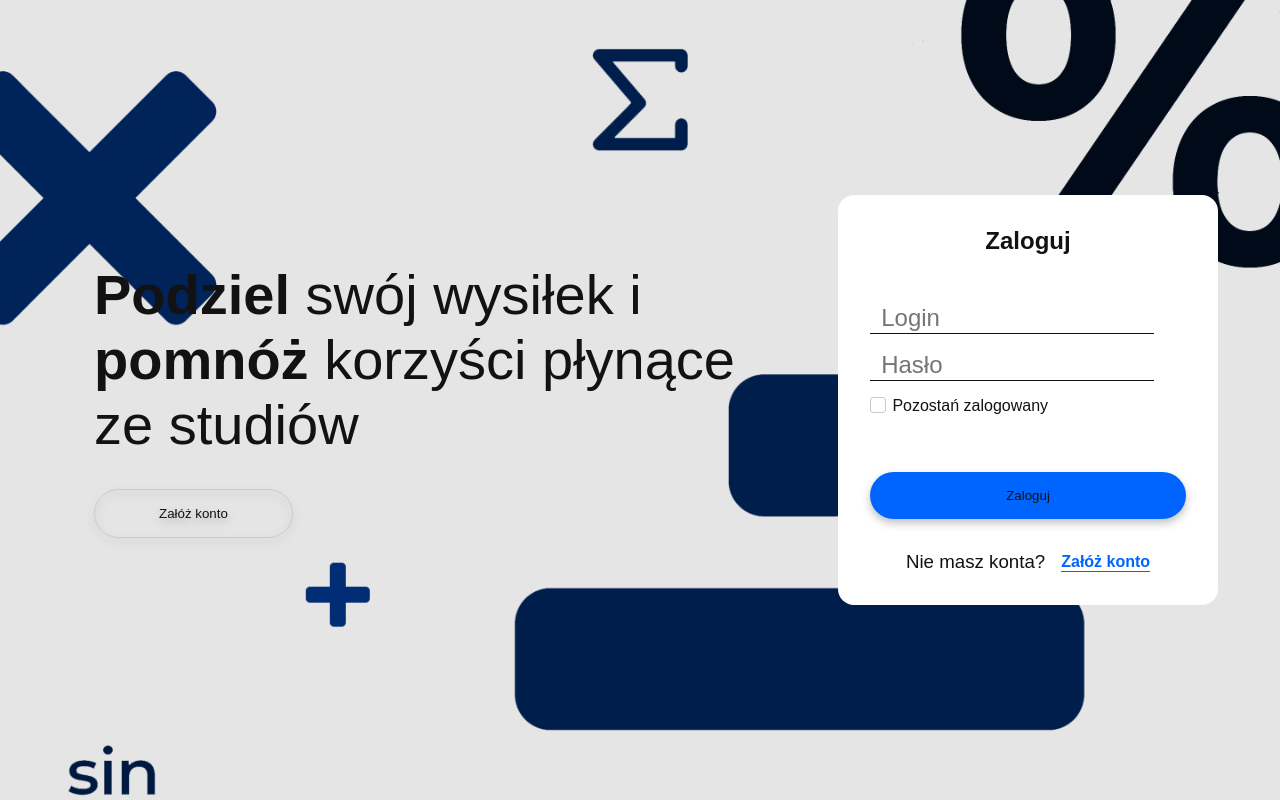
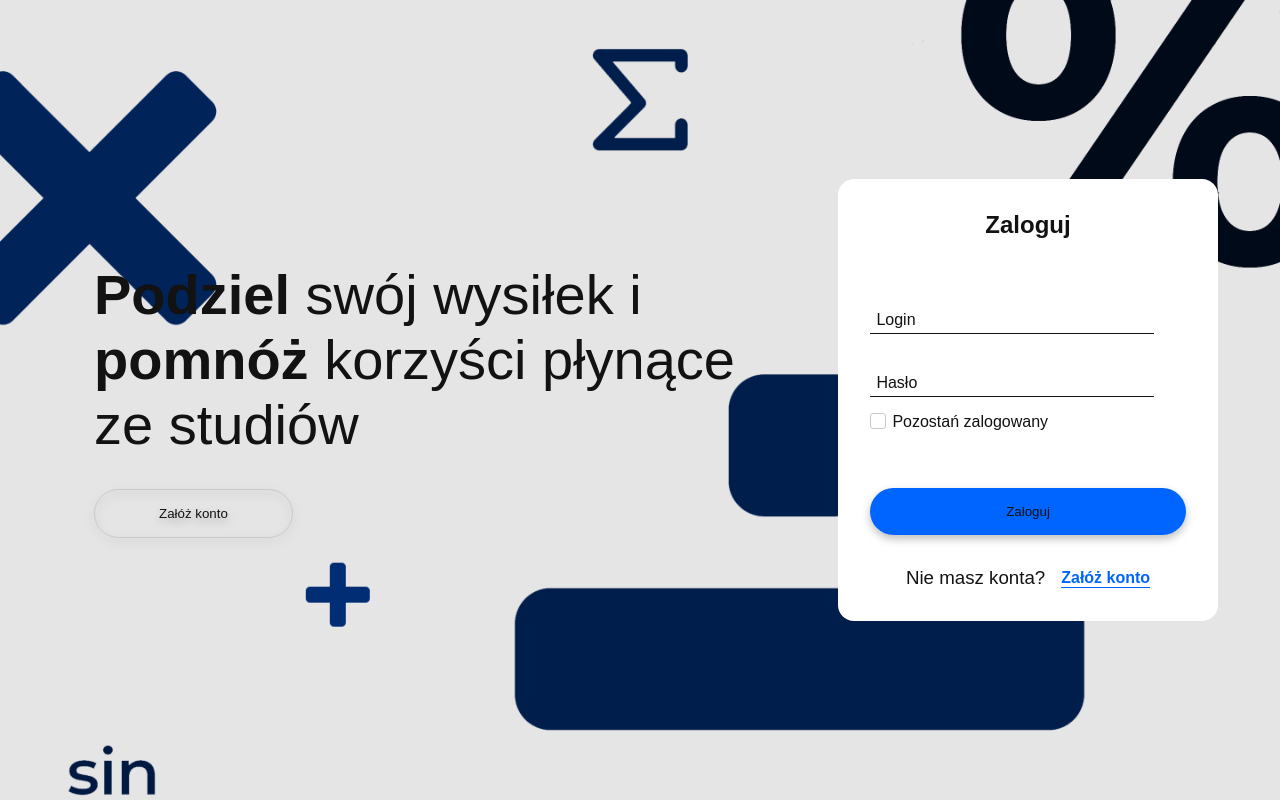
Before and after one commit to Nico2d/atem, a Next.js app: page / in a window 1280 px wide. Built offline with nearby package versions, Linux system fonts and the light colour scheme.

Commit message:
feat: added label to input

```diff
--- a/components/atoms/input.tsx
+++ b/components/atoms/input.tsx
@@ -10,6 +10,7 @@ export const Input: React.FC<inputProps> = React.memo(
         ref={register}
         placeholder={placeholder}
         name={name}
+        id={name}
       />
     );
   }
@@ -31,4 +32,22 @@ const StyledInput = styled.input`
   font-size: 1.5rem;
   color: ${({ theme }) => theme.colors?.fontColor};
   width: 90%;
+
+  &::placeholder {
+    color: transparent;
+  }
+
+  &:placeholder-shown ~ label {
+    cursor: text;
+    top: 1.5rem;
+  }
+
+  &:focus {
+    ~ label {
+      position: absolute;
+      top: 0;
+      display: block;
+      transition: 0.2s;
+    }
+  }
 `;
--- /dev/null
+++ b/components/molecules/inputField.tsx
@@ -0,0 +1,43 @@
+import React from "react";
+import styled from "styled-components";
+import { inputTypes } from "../../utils/enums";
+import { Input } from "../atoms/input";
+
+export const InputField = ({
+  name,
+  placeholder,
+  type,
+  register,
+}: inputFieldProps) => {
+  return (
+    <Container>
+      <Input
+        name={name}
+        placeholder={placeholder}
+        type={type}
+        register={register}
+      />
+      <Label htmlFor={name}>{placeholder}</Label>
+    </Container>
+  );
+};
+
+type inputFieldProps = {
+  name: string;
+  placeholder: string;
+  type: inputTypes;
+  register?: any;
+};
+
+const Container = styled.div`
+  position: relative;
+  padding: 1rem 0 0;
+`;
+
+const Label = styled.label`
+  position: absolute;
+  top: 0;
+  padding-left: 0.4rem;
+  display: block;
+  transition: 0.2s;
+`;
--- a/components/organisms/signIn.tsx
+++ b/components/organisms/signIn.tsx
@@ -8,6 +8,7 @@ import { Button } from "../atoms/button";
 import { SignInForm } from "../../Types";
 import { InputErrorMessage } from "../atoms/inputErrorMessage";
 import { ErrorMessage } from "@hookform/error-message";
+import { InputField } from "../molecules/inputField";
 
 export const SignIn = () => {
   const { register, errors, handleSubmit, unregister } = useForm<SignInForm>({
@@ -17,7 +18,7 @@ export const SignIn = () => {
 
   return (
     <StyledSignIn>
-      <Input
+      <InputField
         name="login"
         placeholder="Login"
         type={inputTypes.text}
@@ -28,7 +29,7 @@ export const SignIn = () => {
         name="login"
         render={({ message }) => <InputErrorMessage error={message} />}
       />
-      <Input
+      <InputField
         name="password"
         placeholder="Hasło"
         type={inputTypes.password}
--- a/components/organisms/signUp.tsx
+++ b/components/organisms/signUp.tsx
@@ -4,11 +4,11 @@ import styled from "styled-components";
 import { SignUpForm } from "../../Types";
 import { inputTypes } from "../../utils/enums";
 import { Button } from "../atoms/button";
-import { Input } from "../atoms/input";
 import { InputErrorMessage } from "../atoms/inputErrorMessage";
 import { CheckboxField } from "../molecules/checkboxField";
 import { ErrorMessage } from "@hookform/error-message";
 import { device } from "../../Styles/breakpoints";
+import { InputField } from "../molecules/inputField";
 
 export const SignUp = () => {
   const { register, errors, handleSubmit, watch } = useForm<SignUpForm>({
@@ -22,7 +22,7 @@ export const SignUp = () => {
 
   return (
     <StyledSignIn>
-      <Input
+      <InputField
         name="login"
         placeholder="Login"
         type={inputTypes.text}
@@ -33,7 +33,7 @@ export const SignUp = () => {
         name="login"
         render={({ message }) => <InputErrorMessage error={message} />}
       />
-      <Input
+      <InputField
         name="email"
         placeholder="Email"
         type={inputTypes.text}
@@ -50,7 +50,7 @@ export const SignUp = () => {
         name="email"
         render={({ message }) => <InputErrorMessage error={message} />}
       />
-      <Input
+      <InputField
         name="password"
         placeholder="Hasło"
         type={inputTypes.password}
@@ -61,7 +61,7 @@ export const SignUp = () => {
         name="password"
         render={({ message }) => <InputErrorMessage error={message} />}
       />
-      <Input
+      <InputField
         name="confirmPassword"
         placeholder="Potwierdź hasło"
         type={inputTypes.password}
```
